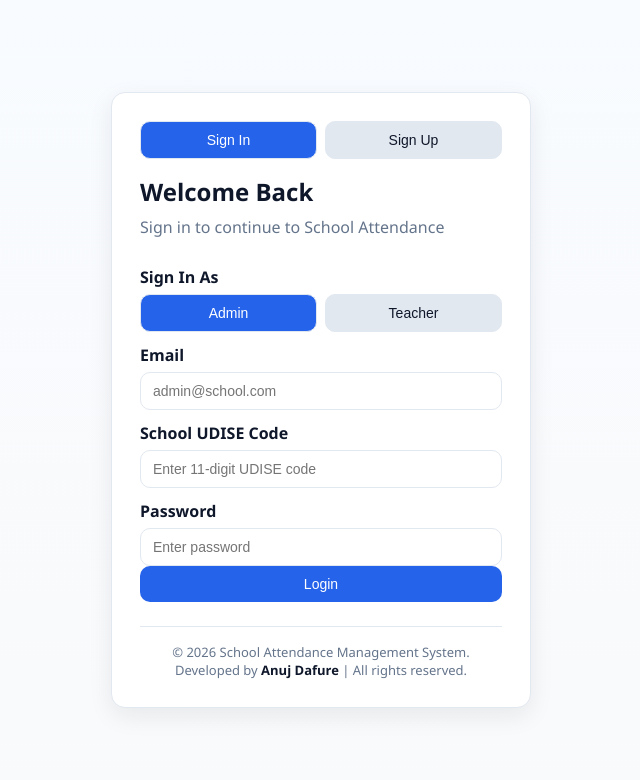
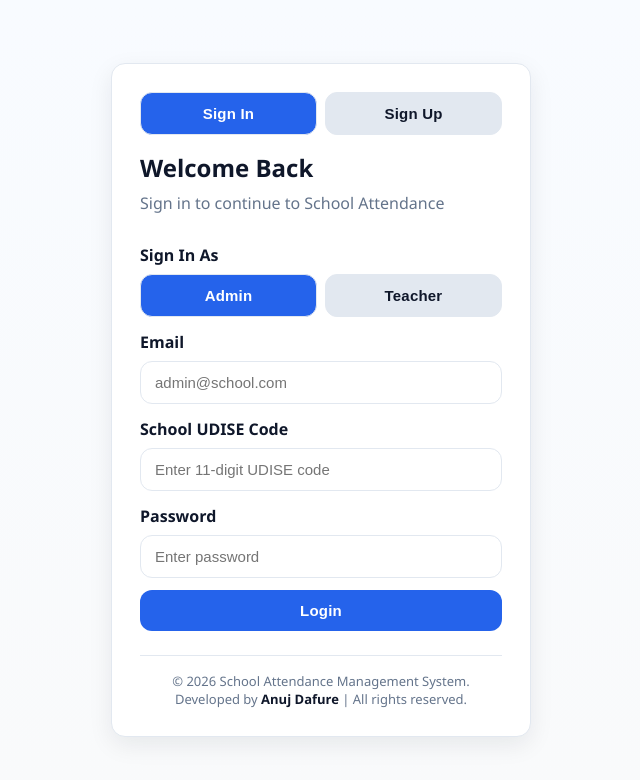
Before and after one commit to anuj-45/school_attendence_new, a React (Create React App) app in the folder frontend/: page /login in a window 1280 px wide. Shown: the top 780 px of the page, without its empty margins (319-959 px from the left). Built offline with nearby package versions, Linux system fonts and the light colour scheme; no server answers.

Commit message:
UI: comfortable spacing and class-list styles; layout tweaks

```diff
--- a/frontend/src/pages/Login.js
+++ b/frontend/src/pages/Login.js
@@ -190,7 +190,7 @@ const Login = () => {
             </>
           )}
           {error && <div className="error-text">{error}</div>}
-          <button type="submit" disabled={loading}>
+          <button type="submit" disabled={loading} style={{ marginTop: 12 }}>
             {loading
               ? mode === "signup"
                 ? "Creating account..."
--- a/frontend/src/styles.css
+++ b/frontend/src/styles.css
@@ -168,7 +168,7 @@ a {
 
 label {
   display: block;
-  margin: 12px 0 6px;
+  margin: 14px 0 8px;
   font-weight: 600;
 }
 
@@ -176,10 +176,10 @@ input,
 select,
 button {
   width: 100%;
-  border-radius: 10px;
+  border-radius: 12px;
   border: 1px solid var(--border);
-  padding: 10px 12px;
-  font-size: 14px;
+  padding: 12px 14px;
+  font-size: 15px;
 }
 
 button {
@@ -187,7 +187,10 @@ button {
   color: #fff;
   border: none;
   cursor: pointer;
-  transition: all 0.2s ease;
+  transition: all 0.18s ease;
+  padding: 12px 16px;
+  font-weight: 600;
+  letter-spacing: 0.2px;
 }
 
 button:hover:not(:disabled) {
@@ -217,17 +220,17 @@ button:disabled {
 
 .app-shell {
   display: grid;
-  grid-template-columns: 260px 1fr;
+  grid-template-columns: 280px 1fr;
   min-height: 100vh;
 }
 
 .sidebar {
   background: #0f172a;
   color: #fff;
-  padding: 22px 16px;
+  padding: 28px 18px;
   display: flex;
   flex-direction: column;
-  gap: 16px;
+  gap: 18px;
 }
 
 .brand {
@@ -239,12 +242,12 @@ button:disabled {
 .side-link {
   display: flex;
   align-items: center;
-  gap: 10px;
+  gap: 12px;
   color: #cbd5e1;
-  padding: 10px;
-  border-radius: 8px;
-  margin-bottom: 8px;
-  transition: background 0.2s ease;
+  padding: 12px;
+  border-radius: 10px;
+  margin-bottom: 10px;
+  transition: background 0.18s ease;
 }
 
 .side-link:hover,
@@ -261,7 +264,7 @@ button:disabled {
 }
 
 .content {
-  padding: 20px;
+  padding: 28px;
   display: flex;
   flex-direction: column;
   min-height: 100vh;
@@ -295,11 +298,11 @@ button:disabled {
   border: 1px solid var(--border);
   border-radius: 12px;
   box-shadow: var(--shadow);
-  padding: 16px 20px;
+  padding: 18px 22px;
   display: flex;
   align-items: center;
   justify-content: space-between;
-  margin-bottom: 20px;
+  margin-bottom: 22px;
 }
 
 .navbar h1 {
@@ -396,6 +399,39 @@ button:disabled {
   border: 1px solid var(--border);
   box-shadow: var(--shadow);
   overflow: auto;
+}
+
+/* Comfortable table spacing */
+table.table th,
+table.table td,
+table th,
+table td {
+  padding: 12px 14px !important;
+}
+
+/* Class list comfortable pills */
+.class-item {
+  display: flex;
+  justify-content: space-between;
+  align-items: center;
+  gap: 12px;
+  padding: 10px 14px;
+  border-radius: 10px;
+  background: linear-gradient(90deg,#f3f7ff,#ffffff);
+  color: #05264a;
+  border: 1px solid rgba(5,38,74,0.06);
+  cursor: pointer;
+  transition: transform 0.12s ease, box-shadow 0.12s ease;
+}
+
+.class-item:hover {
+  transform: translateY(-3px);
+  box-shadow: 0 6px 18px rgba(9,30,66,0.06);
+}
+
+.class-item .teacher {
+  font-size: 13px;
+  color: #6b7280;
 }
 
 .table {
```
